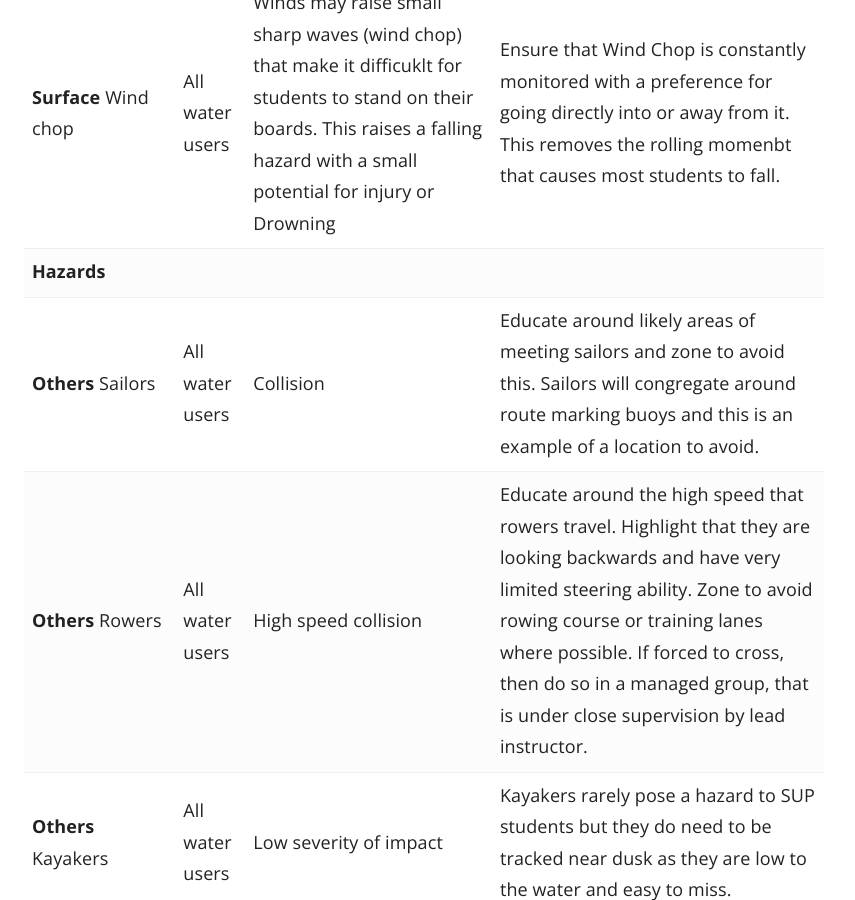
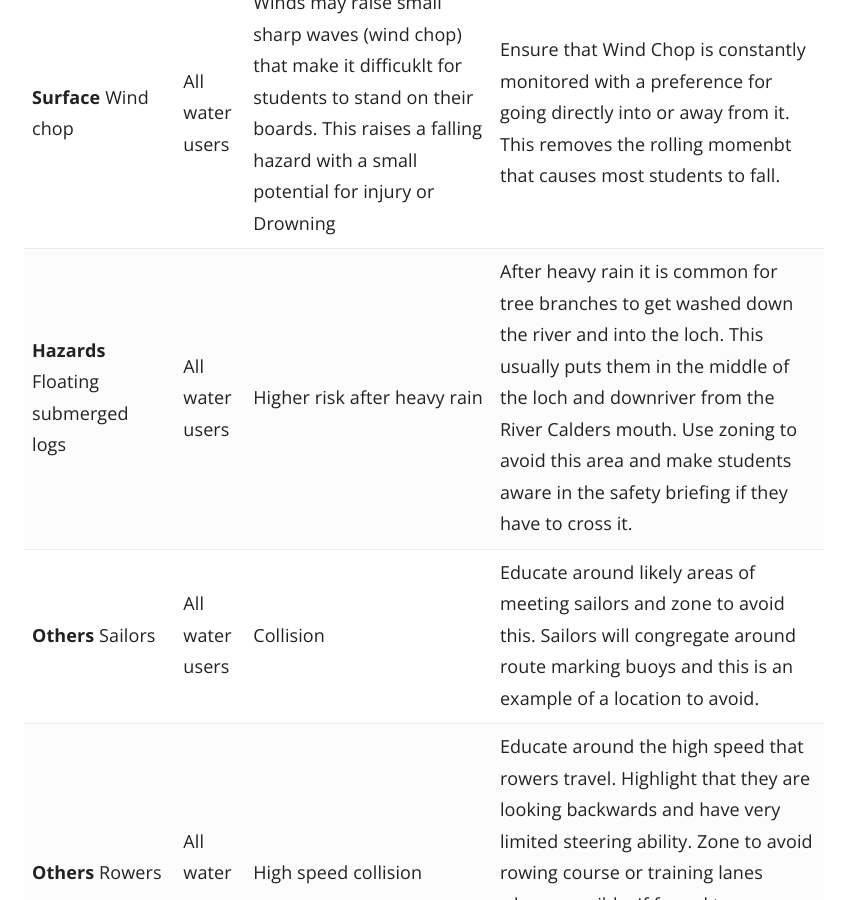
Before and after one commit to numbat70/clyde, a Jekyll site: the page built from _docs/Content/20-SUP_RISK.md, in a window 1280 px wide and 900 px high, scrolled down 3369 px. Shown: the whole window, without its empty margins (366-1221 px from the left). Built offline with Jekyll 4.4.1, drawn with Linux system fonts in a browser that asks for light colours.

Commit message:
Update 20-SUP_RISK.md
mk

```diff
--- a/_docs/Content/20-SUP_RISK.md
+++ b/_docs/Content/20-SUP_RISK.md
@@ -46,7 +46,7 @@ Hazard | Who | Severity & Consequences (Potential) | ControlMeasure
 Hazard | Who | Severity & Consequences (Potential) | ControlMeasure
 --- | --- | --- | ---
 **Surface** Wind chop | All water users | Winds may raise small sharp waves (wind chop) that make it difficuklt for students to stand on their boards. This raises a falling hazard with a small potential for injury or Drowning | Ensure that Wind Chop is constantly monitored with a preference for going directly into or away from it. This removes the rolling momenbt that causes most students to fall.
-**Hazards**  |  |  |
+**Hazards** Floating submerged logs  | All water users | Higher risk after heavy rain | After heavy rain it is common for tree branches to get washed down the river and into the loch. This usually puts them in the middle of the loch and downriver from the River Calders mouth. Use zoning to avoid this area and make students aware in the safety briefing if they have to cross it.
 **Others** Sailors | All water users | Collision | Educate around likely areas of meeting sailors and zone to avoid this. Sailors will congregate around route marking buoys and this is an example of a location to avoid.
 **Others** Rowers |  All water users| High speed collision |  Educate around the high speed that rowers travel. Highlight that they are looking backwards and have very limited steering ability. Zone to avoid rowing course or training lanes where possible. If forced to cross, then do so in a managed group, that is under close supervision by lead instructor.
 **Others** Kayakers | All water users | Low severity of impact | Kayakers rarely pose a hazard to SUP students but they do need to be tracked near dusk as they are low to the water and easy to miss.
```
